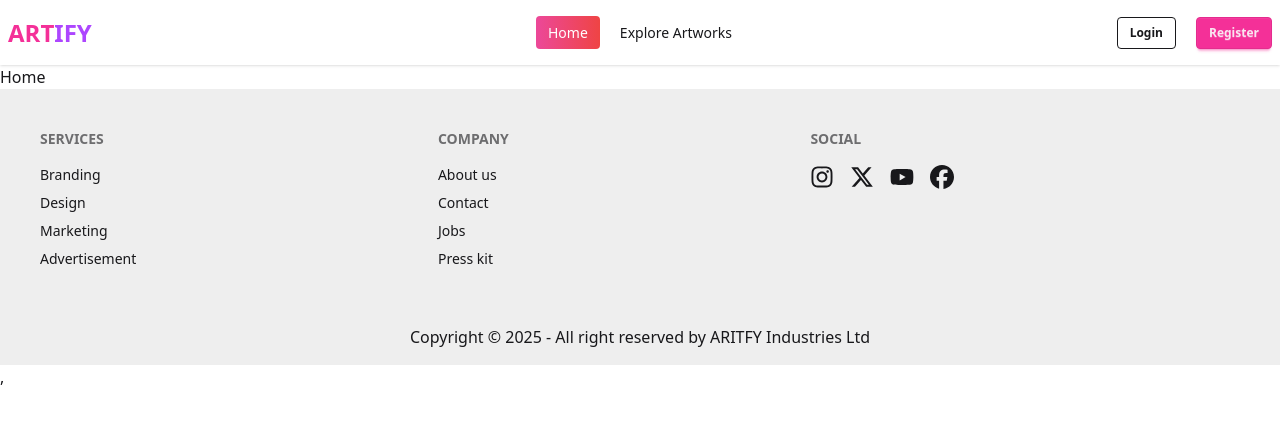
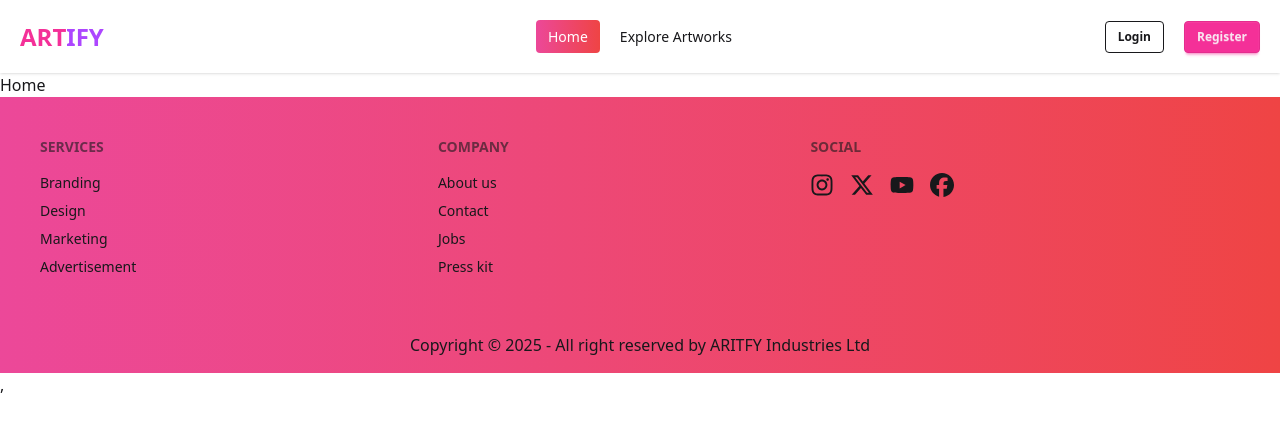
Before and after one commit to Fahim20223/artify-client, a React (Vite) app: page / in a window 1280 px wide. Shown: the top 432 px of the page. Built offline with nearby package versions, Linux system fonts and the light colour scheme; no server answers.

Commit message:
added a good background to the footer

```diff
--- a/src/Components/Footer/Footer.jsx
+++ b/src/Components/Footer/Footer.jsx
@@ -8,7 +8,7 @@ import {
 
 const Footer = () => {
   return (
-    <footer className="bg-base-300 ">
+    <footer className="bg-base-300 bg-linear-to-r from-[#ec4899] to-[#ef4444]">
       <div className="footer sm:footer-horizontal  text-base-content p-10">
         <nav>
           <h6 className="footer-title">Services</h6>
--- a/src/Components/Navbar/Navbar.jsx
+++ b/src/Components/Navbar/Navbar.jsx
@@ -8,12 +8,13 @@ const Navbar = () => {
   const { user, signOutUser } = use(AuthContext);
   const [showDropdown, setShowDropdown] = useState(false);
   const handleSignOut = () => {
-    signOutUser().then((result) => {
-      console.log(result.user);
-      toast.success("Successfully Logged Out").catch((error) => {
+    signOutUser()
+      .then(() => {
+        toast.success("Successfully Logged Out");
+      })
+      .catch((error) => {
         toast.error(error.message);
       });
-    });
   };
 
   const links = (
@@ -40,7 +41,7 @@ const Navbar = () => {
     </>
   );
   return (
-    <div className="navbar bg-base-100 shadow-sm">
+    <div className="navbar bg-base-100 shadow-sm px-5 py-3">
       <div className="navbar-start">
         <div className="dropdown">
           <div tabIndex={0} role="button" className="btn btn-ghost lg:hidden">
@@ -89,7 +90,7 @@ const Navbar = () => {
             <img
               src={user.photoURL || "https://i.ibb.co/4pDNDk1/avatar.png"}
               alt="User Avatar"
-              className="w-10 h-10 rounded-full cursor-pointer"
+              className="w-13 h-13 rounded-full cursor-pointer object-cover"
               onClick={() => setShowDropdown((prev) => !prev)} // toggle dropdown
             />
 
--- a/src/Pages/Register/Register.jsx
+++ b/src/Pages/Register/Register.jsx
@@ -14,7 +14,7 @@ const Register = () => {
     const email = e.target.email.value;
     const password = e.target.password.value;
 
-    toast.loading("Creating user...", { id: "create-user" });
+    // toast.loading("Creating user...", { id: "create-user" });
     createUser(email, password)
       .then((result) => {
         console.log(result.user);
@@ -24,7 +24,7 @@ const Register = () => {
       })
       .catch((error) => {
         console.log(error);
-        toast.error(error.message, { id: "create-user" });
+        // toast.error(error.message, { id: "create-user" });
       });
   };
 
```
